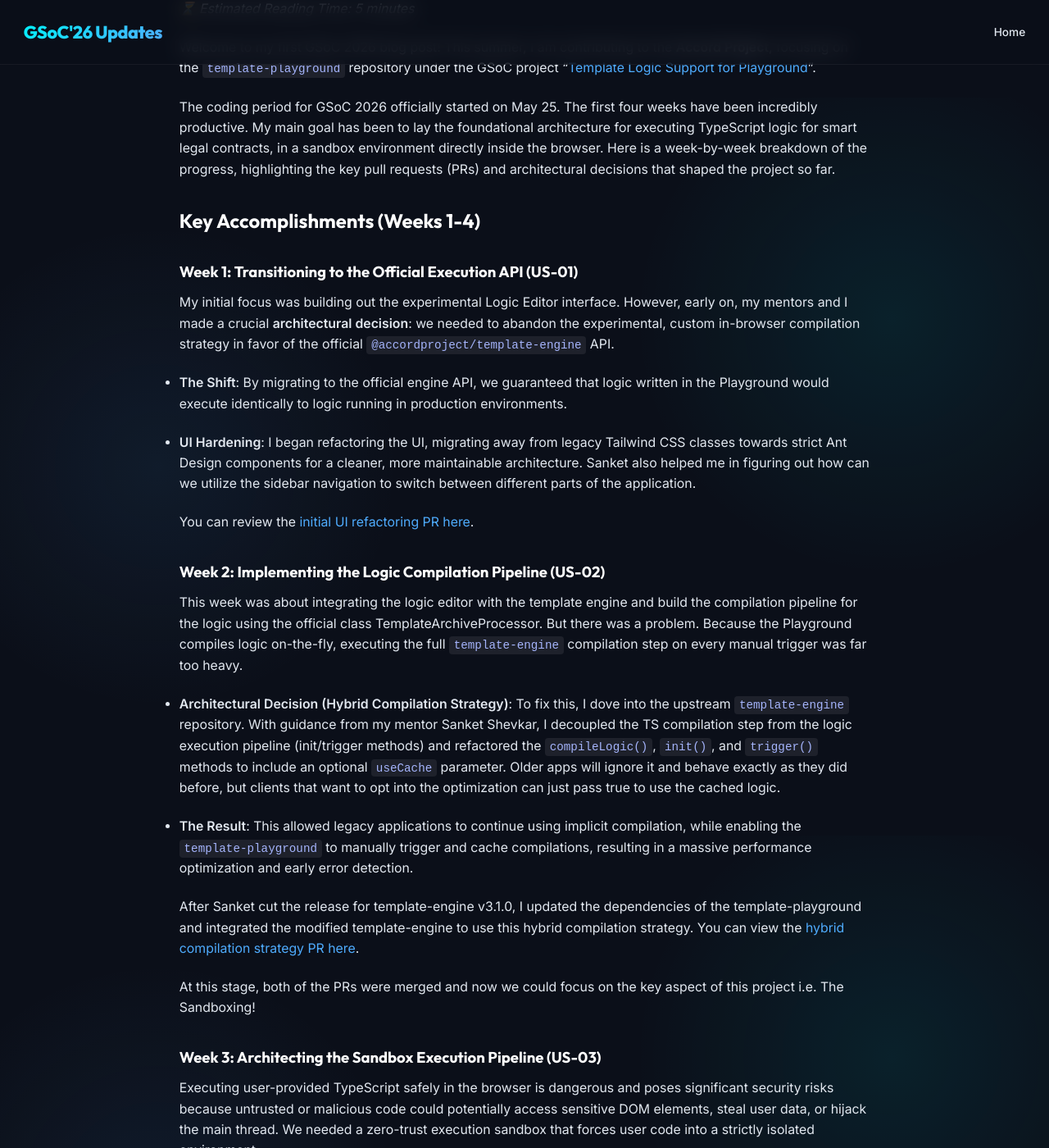
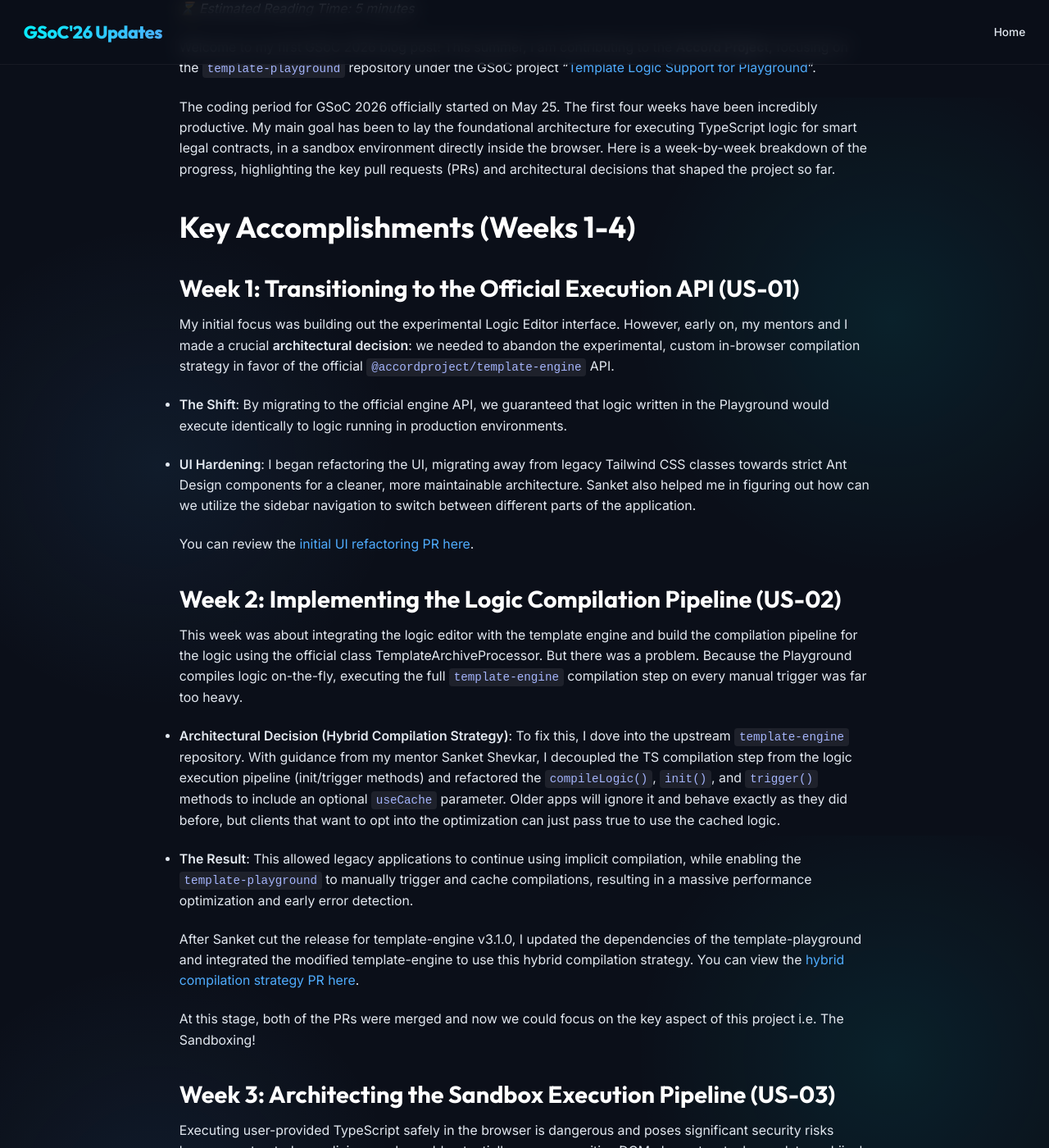
Before and after one commit to 23harshitkumar/23harshitkumar.github.io, a Jekyll site: the page built from _posts/2026-06-25-week-1.md, in a window 1280 px wide and 1400 px high, scrolled down 781 px. Shown: the whole window at 82% size. Built offline with Jekyll 4.4.1, drawn with Linux system fonts in a browser that asks for light colours.

Commit message:
Increase global heading font sizes

```diff
--- a/assets/css/style.css
+++ b/assets/css/style.css
@@ -41,6 +41,13 @@ h1, h2, h3, h4, h5, h6 {
   margin-bottom: 1rem;
   line-height: 1.2;
 }
+
+h1 { font-size: 3rem; }
+h2 { font-size: 2.5rem; }
+h3 { font-size: 2rem; }
+h4 { font-size: 1.5rem; }
+h5 { font-size: 1.25rem; }
+h6 { font-size: 1.1rem; }
 
 a {
   color: var(--accent-color);
```
